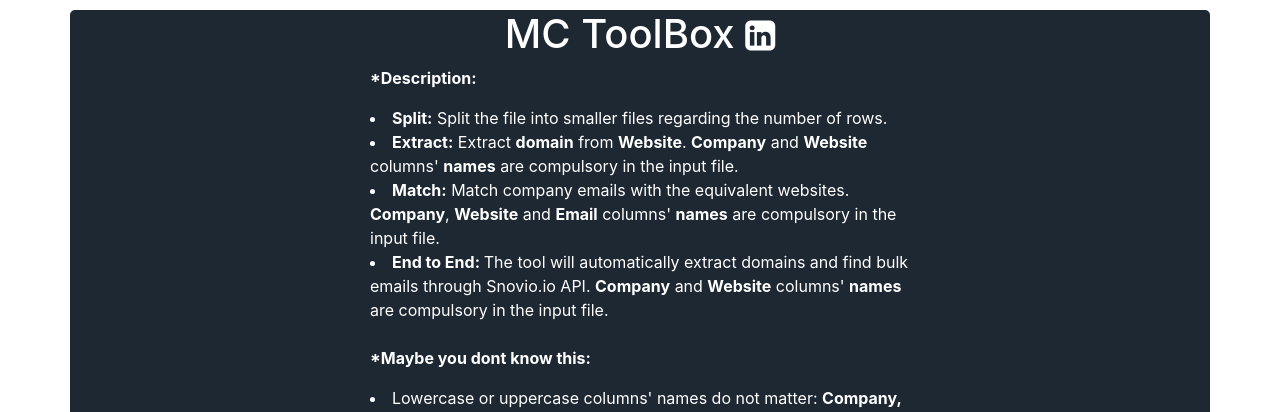
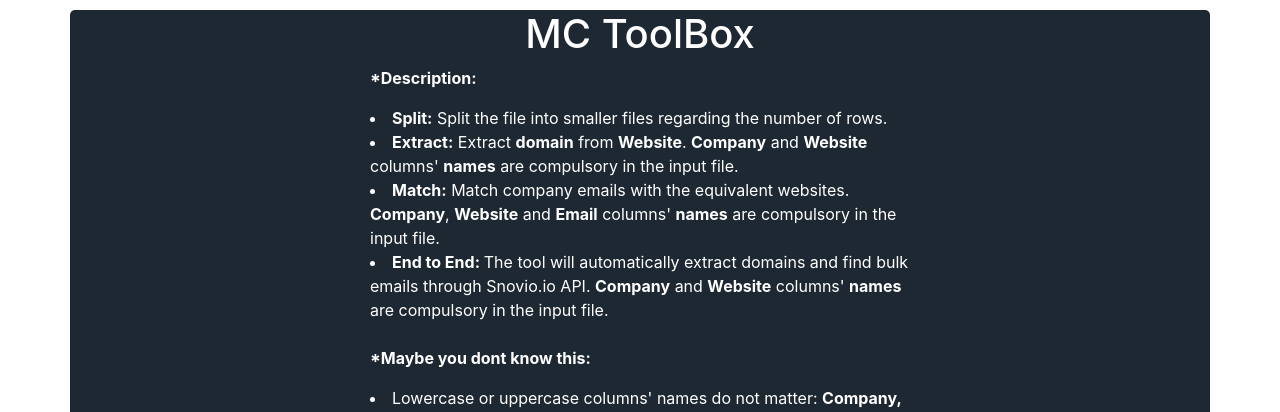
Before and after one commit to LamTran911/lam-mctoolbox, a Flask app: page / in a window 1280 px wide. Shown: the top 412 px of the page. Run offline with Flask 2, Linux system fonts and the light colour scheme; some libraries are stand-ins or nearby versions.

Commit message:
Update index.html

```diff
--- a/templates/index.html
+++ b/templates/index.html
@@ -19,7 +19,7 @@
 <div class="container center">
   <div class="row" >
     <div class="col-md-12">
-      <h1 class="white">MC ToolBox <a style="color: white" target="_blank" href="https://www.linkedin.com/in/duy-kh%C3%A1nh-20705320b/"><i style="font-size: 35px" class="fa fa-linkedin-square" aria-hidden="true"></i></a></h1>
+      <h1 class="white">MC ToolBox</h1>
     </div>
 
   </div>
```
